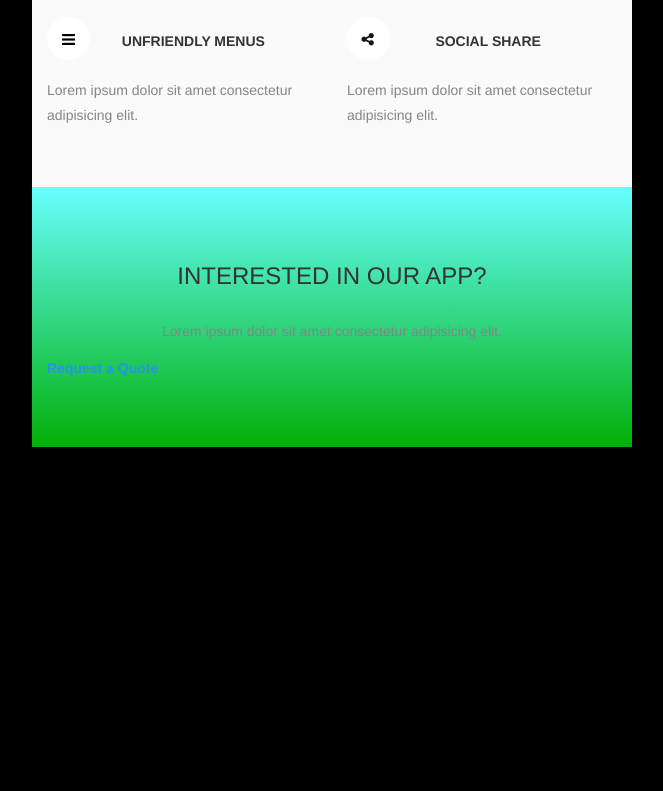
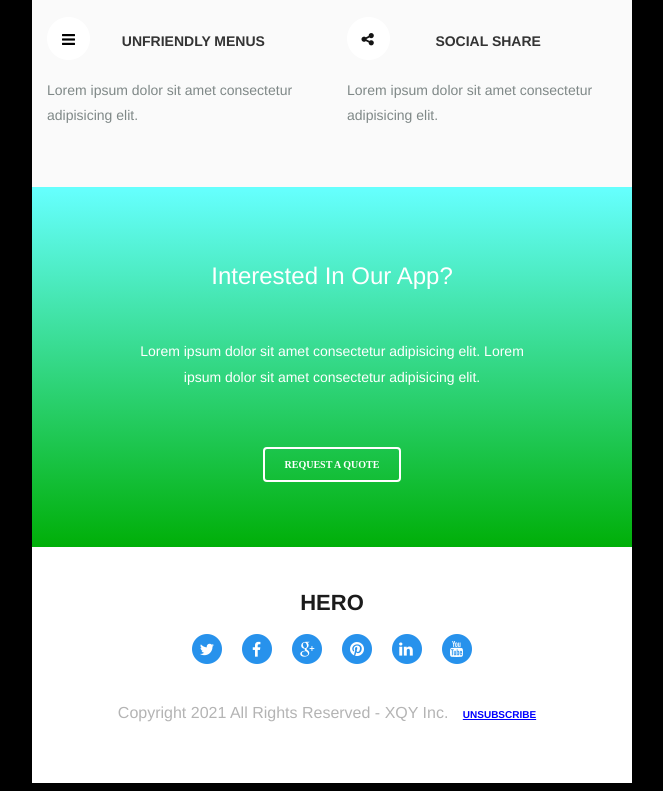
Before and after one commit to MFD-Dev/htmlEmails, a React app: page public/index.html in a window 1280 px wide. Shown: the part 2714-3505 px from the top of the page, without its empty margins (308-971 px from the left). Before the commit the page ends 3169 px from the top, so only its background shows below. Built offline with nearby package versions, Linux system fonts and the light colour scheme.

Commit message:
completed email

```diff
--- a/public/index.html
+++ b/public/index.html
@@ -742,30 +742,29 @@
             <tr>
               <td>
                 <table
-                class="header-left" width="100%"  align="left" cellspacing="0" cellpadding="0" border="0"
+                class="interest-table" width="100%"  align="left" cellspacing="0" cellpadding="0" border="0"
                 style="background: #65fffd;
                        background: -moz-linear-gradient(top, #65fffd 1%, #00af08 100%);
                        background: -webkit-linear-gradient(top, #65fffd 1%,#00af08 100%);
                        background: linear-gradient(to bottom, #65fffd 1%,#00af08 100%);
-                       padding: 15px 15px 70px 15px;" >
+                       padding: 75px 0" >
 
                        <tr>
-                         <td>
+                         <td align="center" font-family: 'Open Sans', sans-serif;
+                            font-family:   'Helvetica Neue', Helvetica, Arial, 'Lucida Grande', sans-serif;>
                             <h3
                             style="font-family: 'Open Sans', sans-serif;
                             font-family:   'Helvetica Neue', Helvetica, Arial, 'Lucida Grande', sans-serif;
-                            color: #333333; padding: 36px 0 5px 0; font-weight: 300; text-transform: uppercase; font-size: 24px;" align="center">
+                            color: white; padding: 0 0 35px 0;  margin: 0; font-weight: 300; text-transform: capitalize; font-size: 24px;" align="center">
                             Interested in our App?
                            </h3>
                             <p
                              style="font-family: 'Open Sans', sans-serif;
                               font-family:   'Helvetica Neue', Helvetica, Arial, 'Lucida Grande', sans-serif;
-                              color: #7f8887; padding: 0 ; font-weight: 400; line-height: 1.8;  font-size: 14px ;" align="center">
-                              Lorem ipsum dolor sit amet consectetur adipisicing elit.
+                              color: white; padding: 0 0 50px ; font-weight: 400; line-height: 1.8;  font-size: 14px ; max-width: 400px;" align="center">
+                              Lorem ipsum dolor sit amet consectetur adipisicing elit.  Lorem ipsum dolor sit amet consectetur adipisicing elit.
                             </p>
-                            <a href="#" style="font-family: 'Open Sans', sans-serif;
-                              font-family:   'Helvetica Neue', Helvetica, Arial, 'Lucida Grande', sans-serif;
-                              color: #2792ec; text-decoration: none; font-weight: 600;  font-size: 14px;" align="center" >
+                            <a href="#" style=" border-radius: 4px; border: 2px solid white; padding: 10px 20px; text-decoration: none; color: white;font-size: 10px; font-weight: 600; text-transform: uppercase;" >
                               Request a Quote</a>
                          </td>
                        </tr>
@@ -775,16 +774,69 @@
               </td>
             </tr>
 
+            <!-- start of 'footer ' row  -->
+            <tr>
+              <td>
+                <table
+                "one-solution-table" width="100%"  align="center" cellspacing="0" cellpadding="0" border="0"
+                          style="padding: 25px 0; background: white">
+                          <!-- Footer paragraph start -->
+                          <tr>
+                            <td align="center">
+                              <h2 style="font-weight: 700; font-size: 22px; font-family: 'Open Sans', sans-serif;
+                              font-family:   'Helvetica Neue', Helvetica, Arial, 'Lucida Grande', sans-serif;
+                           color: #1b1b1b; text-transform: uppercase;" >
+                              Hero
+                              </h2>
+                            </td>
+                          </tr>
+                          <!-- Footer paragraph end -->
+                          <!-- Footer icon start -->
+                          <tr>
+                            <td >
+                           <table
+                         "one-solution-table" width="300px"  align="center" cellspacing="0" cellpadding="0" border="0"
+                          style=" padding: 0px 0;">
+                              <tr>
+                                <td align="center"><img src="img/twitter_icon.png" alt=""></td>
+                                <td align="center"><img src="img/facebook_icon.png" alt=""></td>
+                                <td align="center"><img src="img/google_icon.png" alt=""></td>
+                                <td align="center"><img src="img/pinterest_icon.png" alt=""></td>
+                                <td align="center"><img src="img/linkedin_icon.png" alt=""></td>
+                                <td align="center"><img src="img/youtube_icon.png" alt=""></td>
+                              </tr>
+                          </table>
+                            </td>
+                          </tr>
+                          <!-- Footer icon end -->
+                           <!-- start copyright -->
+                              <tr>
+                                <td align="center">
+                                  <p style=
+                                  " padding: 20px 0; font-family: 'Open Sans', sans-serif;
+                                  font-family:   'Helvetica Neue', Helvetica, Arial, 'Lucida Grande', sans-serif;
+                                  color: #b4b4b4">
+                                    Copyright 2021 All Rights Reserved - XQY Inc. <a href="#" style="
+                                     padding: 5px 10px;  color: blue; font-size: 10px; font-weight: 600; text-transform: uppercase;">
+                                     Unsubscribe</a>
+
+                                  </p>
+                                </td>
+                              </tr>
+                              <!-- end copyright -->
+                </table>
+              </td>
+            </tr>
+            <!-- end of 'footer' row -->
+
+
             <!-- end of 'interest' row -->
+           <!-- </table> -->
+            <!-- start of extra closing tags -->
 
-          </table>
-          <!-- end of container -->
+
         </td>
       </tr>
-
     </table>
-
-
-
   </body>
 </html>
```
